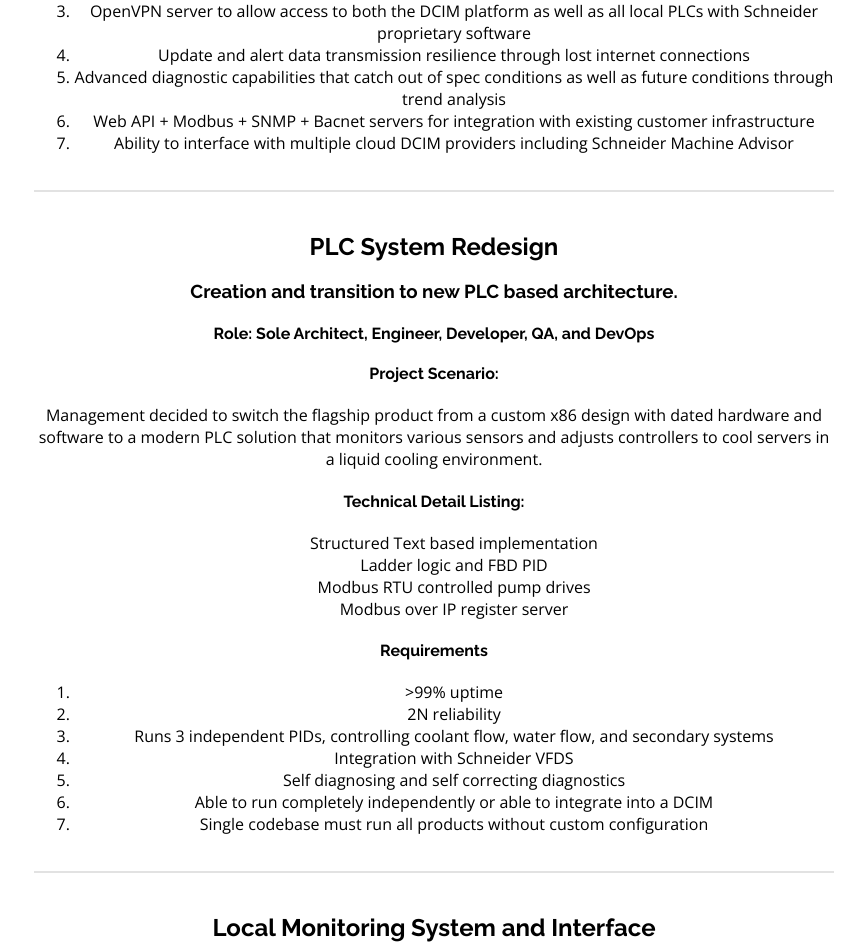
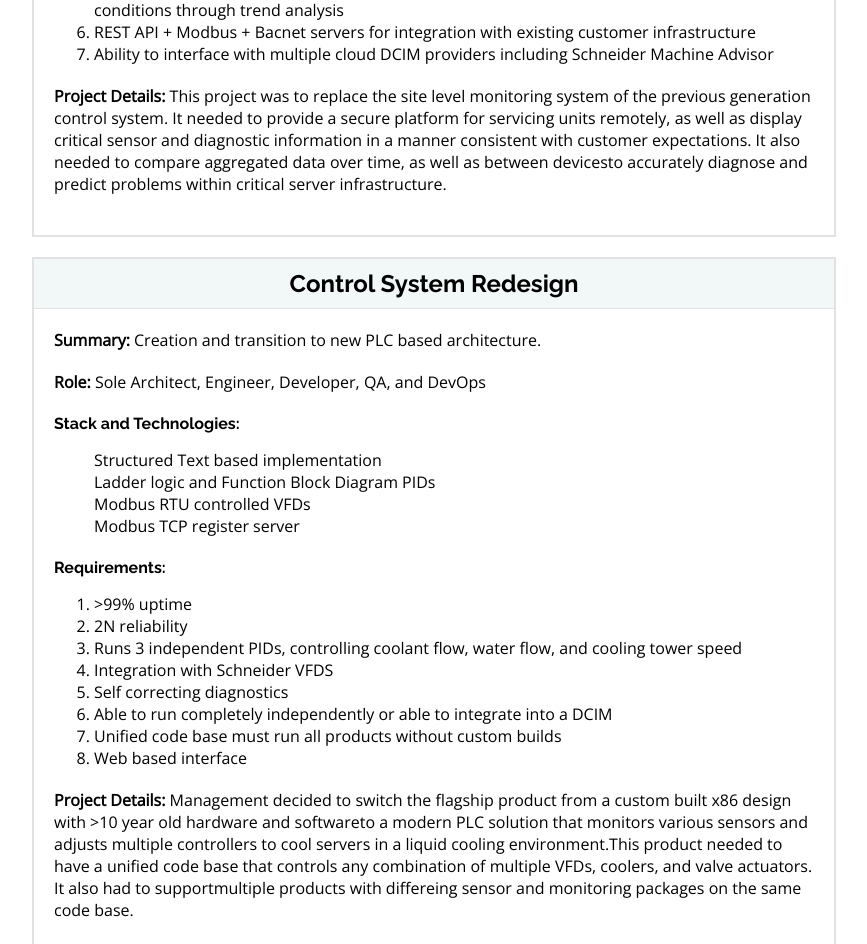
Before and after one commit to jbockmon/profile_page, a React (Create React App) app: page /experience in a window 1280 px wide. Shown: the part 1010-1954 px from the top of the page, without its empty margins (206-1073 px from the left). Built offline with nearby package versions, Linux system fonts and the light colour scheme.

Commit message:
Edited Works formatting and content.

```diff
--- a/src/components/ListModule/ListModule.js
+++ b/src/components/ListModule/ListModule.js
@@ -33,16 +33,30 @@ const ListModule = (props) => {
    return(
       <div className={classes.ListModuleDiv}>
          <h2>{props.modObj.title}</h2>
-         <h3>{props.modObj.summary}</h3>
-         <h4>Role: {props.modObj.role}</h4>
-         <h4>Project Scenario:</h4>
-         <p>{props.modObj.detail}</p>
+         <div className={classes.ListModuleBody}>
+            <section>
+               <b>Summary: </b>
+               {props.modObj.summary}
+            </section>
+            <section>
+               <b>Role: </b>
+               {props.modObj.role}
+            </section>
+            <section>
+               <h4>Stack and Technologies:</h4>
+               {techSpecList}
+            </section>
+            <section>
+               <h4>Requirements:</h4>
+               {reqList}
+            </section>
+            <section>
+               <b>Project Details: </b>
+               {props.modObj.detail}
+            </section>
+         </div>
 
-         <h4>Technical Detail Listing:</h4>
-         {techSpecList}
 
-         <h4>Requirements</h4>
-         {reqList}
       </div>
    );
 }
--- a/src/components/ListModule/ListModule.module.css
+++ b/src/components/ListModule/ListModule.module.css
@@ -1,6 +1,26 @@
 .ListModuleDiv {
    margin-top: 20px;
-   padding-bottom: 20px;
+   padding: 0px;
    max-width: 800px;
-   border-bottom: 2px solid #e2e2e2;
+   border: 2px solid #e2e2e2;
 }
+
+.ListModuleDiv h2 {
+   background-color: rgb(242, 247, 248);
+   border-bottom: 1px solid #e2e2e2;
+   margin: 0px;
+   padding: 10px 0px 10px 0px;
+}
+
+.ListModuleDiv .ListModuleBody {
+   text-align: left;
+   padding:20px;
+}
+
+.ListModuleDiv section {
+   margin-bottom: 20px;
+}
+
+.ListModuleDiv h4 {
+   margin-bottom: 0px;
+}
--- a/src/components/Works/Works.js
+++ b/src/components/Works/Works.js
@@ -13,42 +13,52 @@ const Works = () => {
          'Nodejs back end',
          'Express based RESTful API',
          'React front end',
+         'Bootstrap',
          'React Timeseries Charts data visualization',
          'OpenVPN server',
          'Postgres database',
-         'Modbus/IP polling'
+         'Modbus/TCP polling'
       ],
-      detail: 'New PLC architecture required a data aggregation system and service platform. The platform also had to allow for secure remote accessibility.',
+      detail:
+         'This project was to replace the site level monitoring system of the previous generation control system. ' +
+         'It needed to provide a secure platform for servicing units remotely, as well as display critical sensor and diagnostic information ' +
+         'in a manner consistent with customer expectations. It also needed to compare aggregated data over time, as well as between devices' +
+         'to accurately diagnose and predict problems within critical server infrastructure.',
       requirements: [
          'Able to integrate any number of PLCs',
          'DHCP server to provide local network to all connected PLCs',
          'OpenVPN server to allow access to both the DCIM platform as well as all local PLCs with Schneider proprietary software',
          'Update and alert data transmission resilience through lost internet connections',
-         'Advanced diagnostic capabilities that catch out of spec conditions as well as future conditions through trend analysis',
-         'Web API + Modbus + SNMP + Bacnet servers for integration with existing customer infrastructure',
+         'Advanced diagnostic capabilities that catch out of spec conditions as well as predict future conditions through trend analysis',
+         'REST API + Modbus + Bacnet servers for integration with existing customer infrastructure',
          'Ability to interface with multiple cloud DCIM providers including Schneider Machine Advisor'
       ]
    }
 
    let newPlc = {
-      title: 'PLC System Redesign',
+      title: 'Control System Redesign',
       summary: 'Creation and transition to new PLC based architecture.',
       role: 'Sole Architect, Engineer, Developer, QA, and DevOps',
       techSpecs: [
          'Structured Text based implementation',
-         'Ladder logic and FBD PID',
-         'Modbus RTU controlled pump drives',
-         'Modbus over IP register server'
+         'Ladder logic and Function Block Diagram PIDs',
+         'Modbus RTU controlled VFDs',
+         'Modbus TCP register server'
       ],
-      detail: 'Management decided to switch the flagship product from a custom x86 design with dated hardware and software to a modern PLC solution that monitors various sensors and adjusts controllers to cool servers in a liquid cooling environment.',
+      detail:
+         'Management decided to switch the flagship product from a custom built x86 design with >10 year old hardware and software' +
+         'to a modern PLC solution that monitors various sensors and adjusts multiple controllers to cool servers in a liquid cooling environment.' +
+         'This product needed to have a unified code base that controls any combination of multiple VFDs, coolers, and valve actuators. It also had to support' +
+         'multiple products with differeing sensor and monitoring packages on the same code base. ',
       requirements: [
          '>99% uptime',
          '2N reliability',
-         'Runs 3 independent PIDs, controlling coolant flow, water flow, and secondary systems',
+         'Runs 3 independent PIDs, controlling coolant flow, water flow, and cooling tower speed',
          'Integration with Schneider VFDS',
-         'Self diagnosing and self correcting diagnostics',
+         'Self correcting diagnostics',
          'Able to run completely independently or able to integrate into a DCIM',
-         'Single codebase must run all products without custom configuration'
+         'Unified code base must run all products without custom builds',
+         'Web based interface'
       ]
    };
 
@@ -61,14 +71,20 @@ const Works = () => {
          'Express based RESTful API',
          'React front end',
          'React Timeseries Charts data visualization',
+         'Modbus Server for DCIM integration'
       ],
-      detail: 'This project was essentially a combination of a GUI for editing local configuration files in the brower and a monitoring system. It had to read various system sensors, analyze the data coming from them, and report whether or not they were within specs.',
+      detail:
+         'This project was to modernize an aging product by providing a web interface for it. The web interface had to interact with various ' +
+         'system files and databases in order to display all pertinent information in a server cooling solution. It also had to act as a visual ' +
+         'interface for editing configuration files with automatic parsing, input scrubbing, and error detection to allow technicians to ' +
+         'utilize a browser instead of a linux terminal for system management.',
       requirements: [
          'Report sensor values in quickly ascertainable graphical format',
          'Utilize pre-existing CSV "database" to display rolling 7 day data in graph format',
          'Graphs must be user customizable',
          'Configuration GUI must be touch responsive in browser',
-         'Ability to execute already developed scripts from GUI'
+         'Ability to execute already developed scripts from GUI',
+         'Modbus server broadcast for Schneider EcoStruxure DCIM integration'
       ]
    };
 
```
Also changed, not shown: package.json (+6 -6 lines), 1 other file (tests, documents, lock files or other folders).
